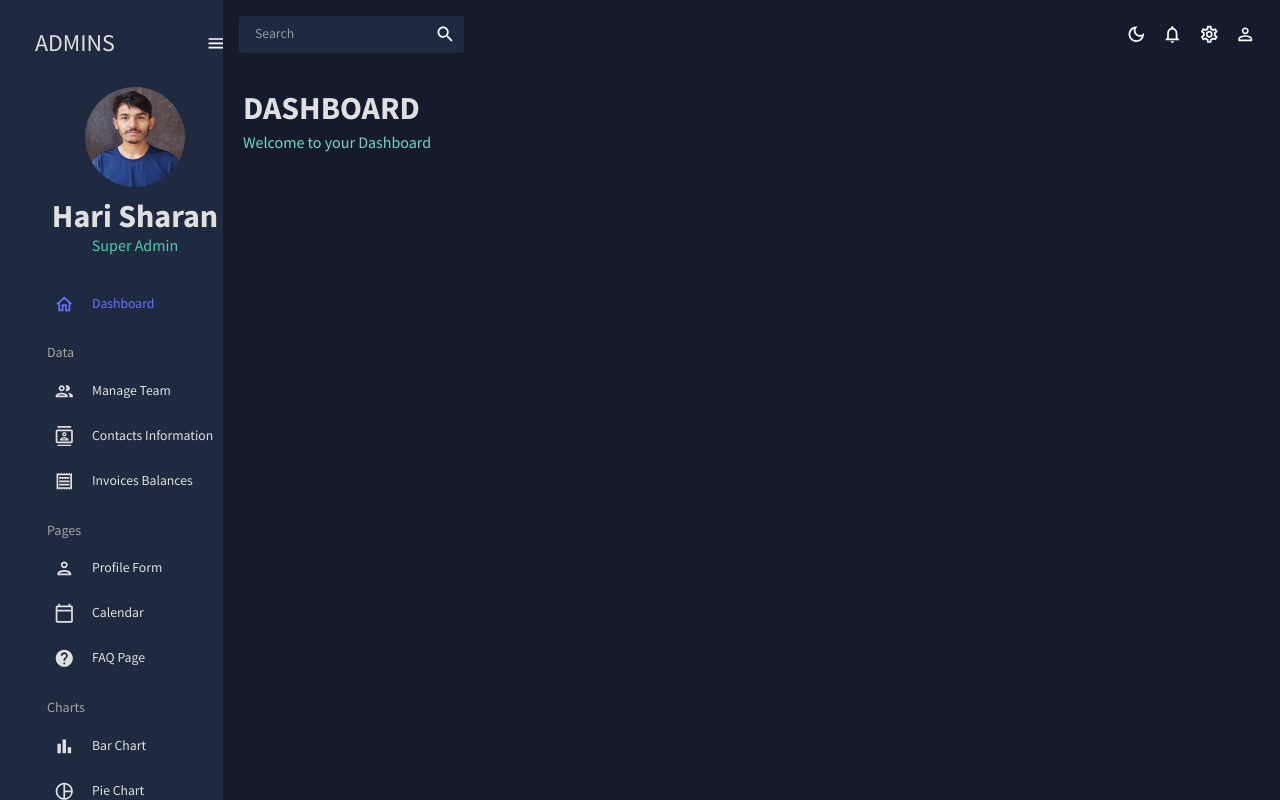
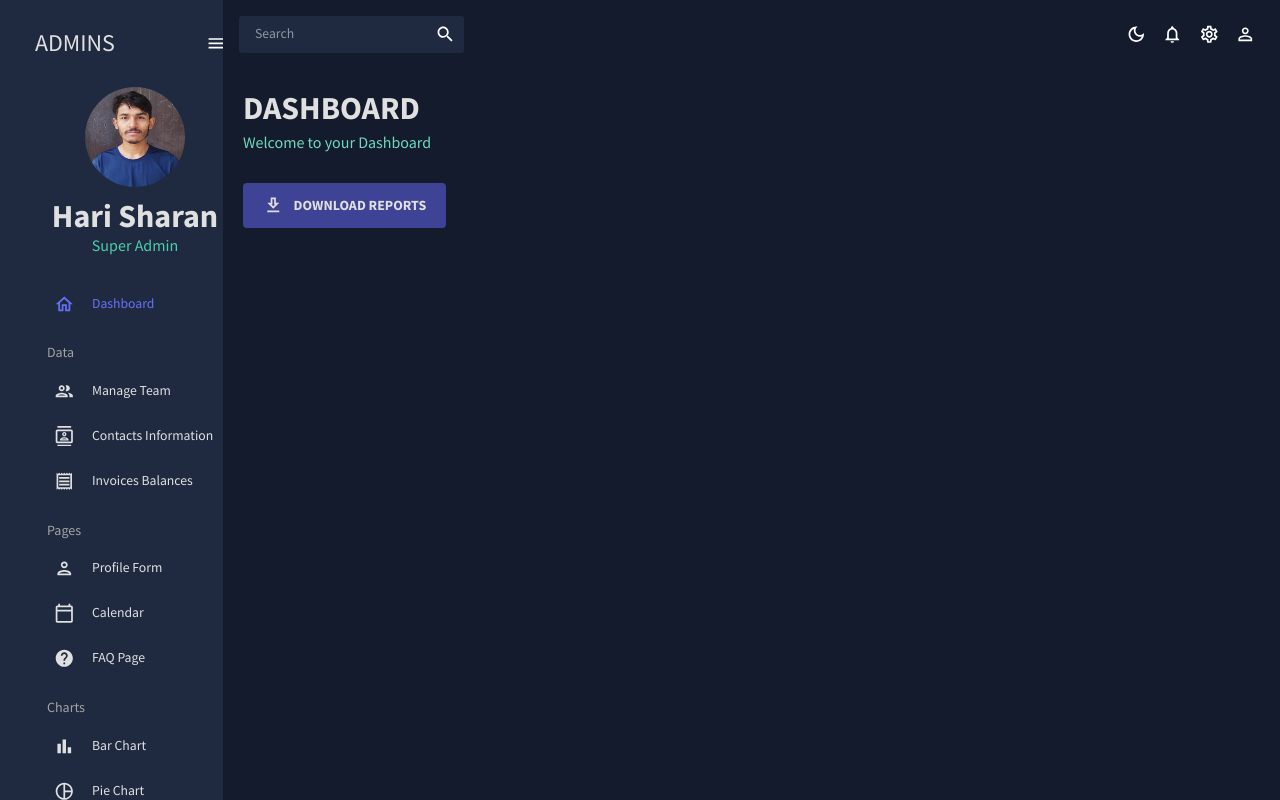
Before and after one commit to harisharanChaulagain/react-admin, a React (Create React App) app: page / in a window 1280 px wide. Built offline with nearby package versions, Linux system fonts and the light colour scheme.

Commit message:
feat: download icon in dashboard

```diff
--- /dev/null
+++ b/src/components/StatBox.jsx
@@ -0,0 +1,45 @@
+import { Box, Typography, useTheme } from "@mui/material";
+import { tokens } from "../theme";
+import ProgressCircle from "./ProgressCircle";
+
+const StatBox = ({ title, subtitle, icon, progress, increase }) => {
+  const theme = useTheme();
+  const colors = tokens(theme.palette.mode);
+  return (
+    <Box width="100%" m="0 30px">
+      <Box display="flex" justifyContent="space-between">
+        <Box>
+          {icon}
+          <Typography
+            varient="h4"
+            fontWeight="bold"
+            sx={{ color: colors.grey[100] }}
+          >
+            {title}
+          </Typography>
+        </Box>
+        <Box>
+          <ProgressCircle progress={progress} />
+        </Box>
+        <Box display="flex" justifyContent="space-between">
+        <Typography
+            varient="h5"
+            fontWeight="bold"
+            sx={{ color: colors.greenAccent[500] }}
+          >
+            {subtitle}
+          </Typography>
+          <Typography
+          variant="h5"
+          fontStyle="italic"
+          sx={{color: colors.greenAccent[600]}}
+          >
+
+          </Typography>
+        </Box>
+      </Box>
+    </Box>
+  );
+};
+
+export default StatBox;
--- a/src/pages/dashboard/index.jsx
+++ b/src/pages/dashboard/index.jsx
@@ -1,11 +1,40 @@
-import { Box } from "@mui/material";
+import { Box, Button, IconButton, Typography, useTheme } from "@mui/material";
+import { tokens } from "../../theme";
 import { Header } from "../../components/Header";
+import { mockTransactions } from "../../data/mockData";
+// import { DownloadOutlined } from "@mui/icons-material/DownloadOutlined";
+import DownloadOutlinedIcon from "@mui/icons-material/DownloadOutlined";
+import EmailIcon from "@mui/icons-material/Email";
+import PointOfSaleIcon from "@mui/icons-material/PointOfSale";
+import PersonAddIcon from "@mui/icons-material/PersonAdd";
+import TrafficIcon from "@mui/icons-material/Traffic";
+import LineChart from "../../components/LineChart";
+import BarChart from "../../components/BarChart";
+import GeographyChart from "../../components/GeographyChart";
+import StatBox from "../../components/StatBox";
+import ProgressCircle from "../../components/ProgressCircle";
 
 const Dashboard = () => {
+  const theme = useTheme();
+  const colors = tokens(theme.palette.mode);
   return (
     <Box m="20px">
       <Box display="flex" justifyContent="space-between" alignItems="center">
         <Header title="DASHBOARD" subtitle="Welcome to your Dashboard" />
+      </Box>
+      <Box>
+        <Button
+          sx={{
+            backgroundColor: colors.blueAccent[700],
+            color: colors.grey[100],
+            fontSize: "14px",
+            fontWeight: "bold",
+            padding: "10px 20px",
+          }}
+        >
+          <DownloadOutlinedIcon sx={{ mr: "10px" }} />
+          Download Reports
+        </Button>
       </Box>
     </Box>
   );
```
